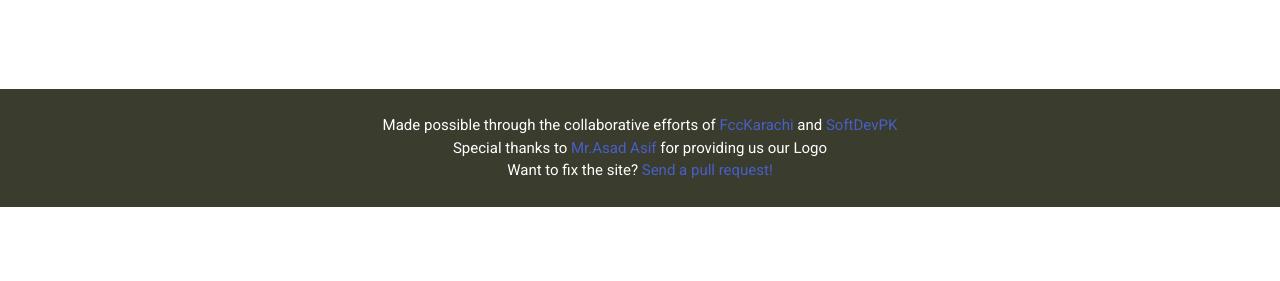
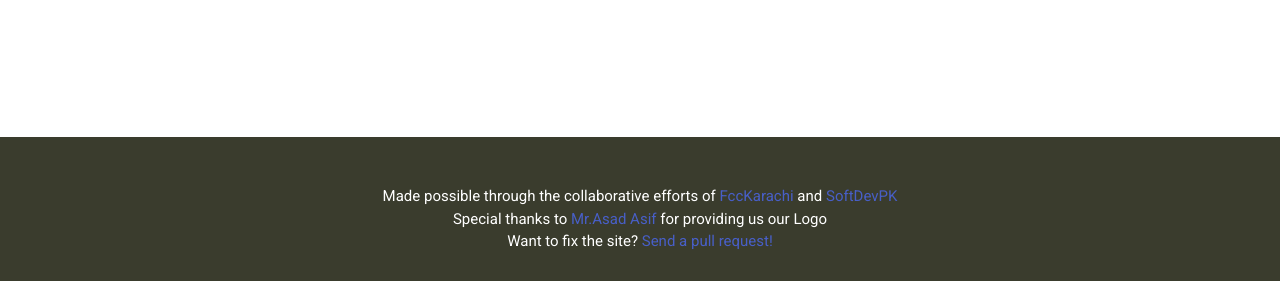
Before and after one commit to Ali-Khan5/castPK, a React app: page /episode/1 in a window 1280 px wide. Shown: the part 519-800 px from the top of the page. Built offline with nearby package versions, Linux system fonts and the light colour scheme; a script that the page names is missing.

Commit message:
fixed the flying footer issue no thanks to mr.ultra legend who was just laughing at the best framework of modern web

```diff
--- a/src/Layout/footer.js
+++ b/src/Layout/footer.js
@@ -4,14 +4,24 @@ import "../index.css";
 class Footer extends Component {
   render() {
     return (
-      <footer>
+      <footer  className="foot" >
+
           <p>
             Made possible through the collaborative efforts of
             <a
               href="https://www.facebook.com/groups/free.code.camp.karachi/"
               target="_blank"
               rel="noopener noreferrer"
-          > FccKarachi </a> and <a href="https://www.facebook.com/groups/softdevpk/" target="_blank" rel="noopener noreferrer">
+            >
+              {" "}
+              FccKarachi{" "}
+            </a>{" "}
+            and{" "}
+            <a
+              href="https://www.facebook.com/groups/softdevpk/"
+              target="_blank"
+              rel="noopener noreferrer"
+            >
               SoftDevPK
             </a>
           </p>
@@ -29,12 +39,15 @@ class Footer extends Component {
           </p>
           <p>
             Want to fix the site?
-          <a href="https://github.com/Ali-Khan5/castPK"
-          rel="noopener noreferrer">
+            <a
+              href="https://github.com/Ali-Khan5/castPK"
+              rel="noopener noreferrer"
+            >
               {" "}
               Send a pull request!
             </a>
           </p>
+
       </footer>
     );
   }
--- a/src/Route.js
+++ b/src/Route.js
@@ -11,9 +11,9 @@ class Routers extends Component {
   render() {
     return (
       <Router>
-        <div className="mainbody">
+        <div >
           <Header />
-
+          <div className="pageContentWrapper">
             <Switch>
               <Route exact path="/" component={Home} />
 
@@ -21,8 +21,10 @@ class Routers extends Component {
 
               <Route component={NotFound} />
             </Switch>
-
+         </div>
+         <div className="footer">
             <Footer />
+          </div>
         </div>
       </Router>
     );
--- a/src/index.css
+++ b/src/index.css
@@ -3,20 +3,53 @@
   padding: 0;
   font-family: sans-serif;
 }  */
-.mainbody {
+/* .mainbody {
   display: flex;
   flex-direction: column;
   min-height: 100vh;
-}
-footer {
+} */
+/* footer {
   padding: 25px 0px;
   background-color: rgb(58, 60, 45);
   color: white;
   text-align: center;
   font-size: 15px;
+
+} */
+html{
+  position:relative;
+  min-height: 100%;
 }
+/*Normalize html and body elements,this style is just good to have*/
+html,body{
+  margin:0;
+  padding:0;
+}
+.pageContentWrapper{
+  margin-bottom:180px;/* Height of footer*/
+}
+.footer{
+    position: absolute;
+    bottom: 0;
+    left: 0;
+    right: 0;
+    height:130px;
+
+    padding: 17px 0px;
+    background-color: rgb(58, 60, 45) !important;
+    color: white;
+    text-align: center;
+    font-size: 15px;
+}
+
+
 footer a:hover{
 
     color: #28c5ff !important;
+}
 
+@media (max-width:700px){
+  .footer{
+    height:180px;
+  }
 }
```
Lines whose indentation alone changed are shown as unchanged.
